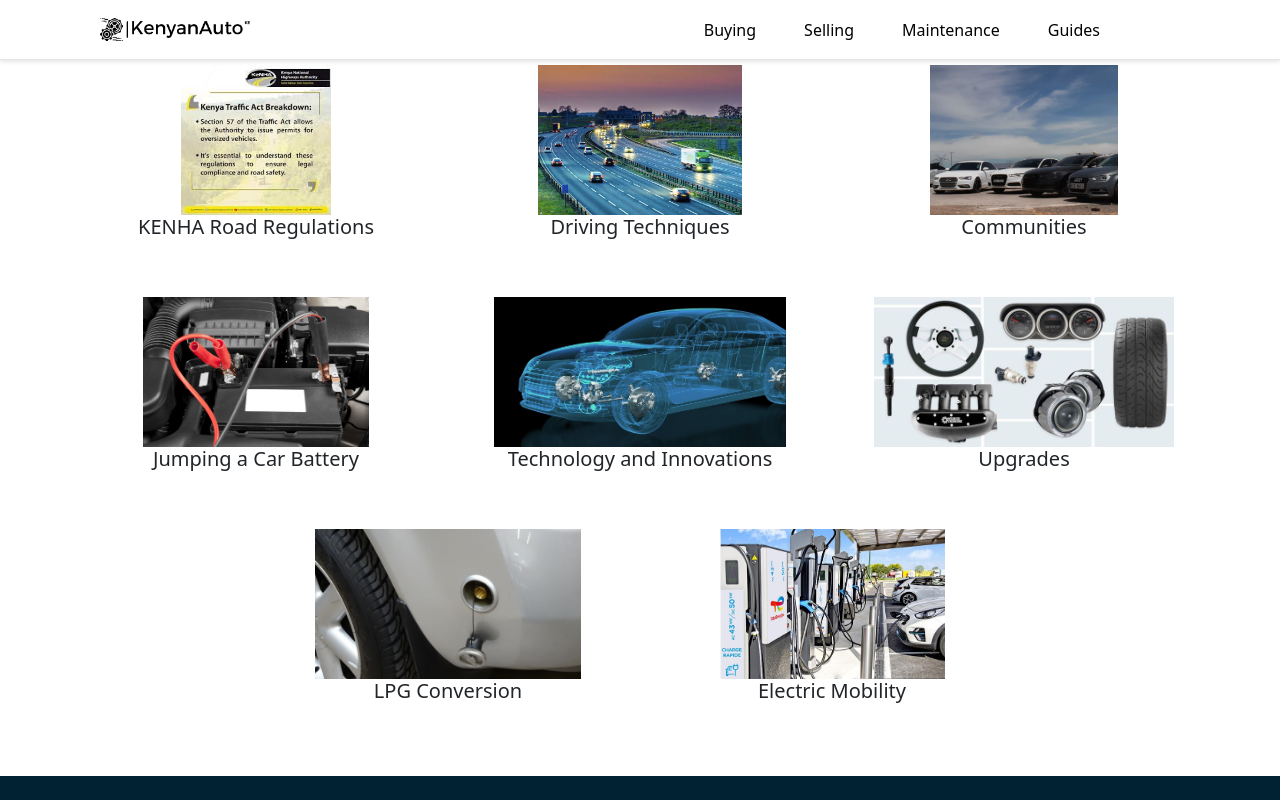
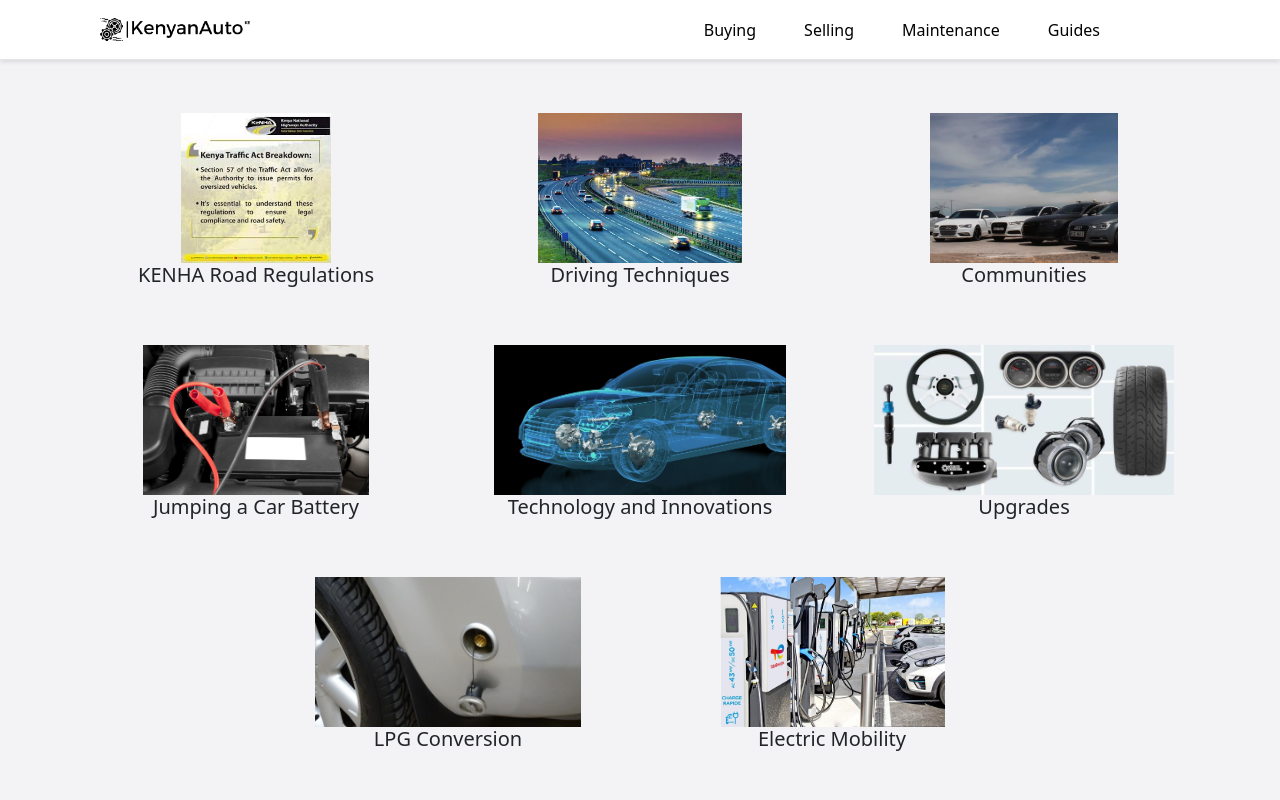
Before and after one commit to Victor-Mutwiri/KenyanAuto, a React (Vite) app: page /Guide in a window 1280 px wide. Shown: the top 800 px of the page. Built offline with nearby package versions, Linux system fonts and the light colour scheme.

Commit message:
modified pages bg-color

```diff
--- a/src/pages/Buying/Buying.css
+++ b/src/pages/Buying/Buying.css
@@ -1,5 +1,6 @@
 .content-container {
     padding: 1rem;
+    background: #F3F2F4;
 }
 
 .buyingCard {
@@ -7,6 +8,7 @@
     flex-wrap: wrap;
     justify-content: center;
     padding: 1.5rem 3rem;
+
 }
 
 .buyingCard .buying{
@@ -19,6 +21,7 @@
     margin: 1rem 2rem;
     justify-content: center;
     text-align: center;
+    background: transparent;
 }
 
 .buyingCard a{
--- a/src/pages/Guide/Guide.css
+++ b/src/pages/Guide/Guide.css
@@ -19,6 +19,7 @@
     margin: 1rem 2rem;
     justify-content: center;
     text-align: center;
+    background: transparent;
 }
 
 .guideCard a{
--- a/src/pages/Maintenance/Maintenance.css
+++ b/src/pages/Maintenance/Maintenance.css
@@ -18,6 +18,7 @@
     margin: 1rem 2rem;
     justify-content: center;
     text-align: center;
+    background: transparent;
 }
 
 .maintenanceCard a{
--- a/src/pages/Review/Review.css
+++ b/src/pages/Review/Review.css
@@ -3,7 +3,8 @@
     flex-direction: column;
     justify-content: center;
     align-items: center;
-    background: #E8F1EA;
+    /* background: #E8F1EA */;
+    background: #F3F2F4;
     width: 100%;
 }
 .background{
--- a/src/pages/Selling/Selling.css
+++ b/src/pages/Selling/Selling.css
@@ -1,5 +1,7 @@
 .content-container {
+    margin-top: 3rem;
     padding: 1rem;
+    /* background: #F3F2F4; */
 }
 
 .sellingCard {
@@ -19,6 +21,7 @@
     margin: 1rem 2rem;
     justify-content: center;
     text-align: center;
+    background: transparent;
 }
 
 .sellingCard a{
```
